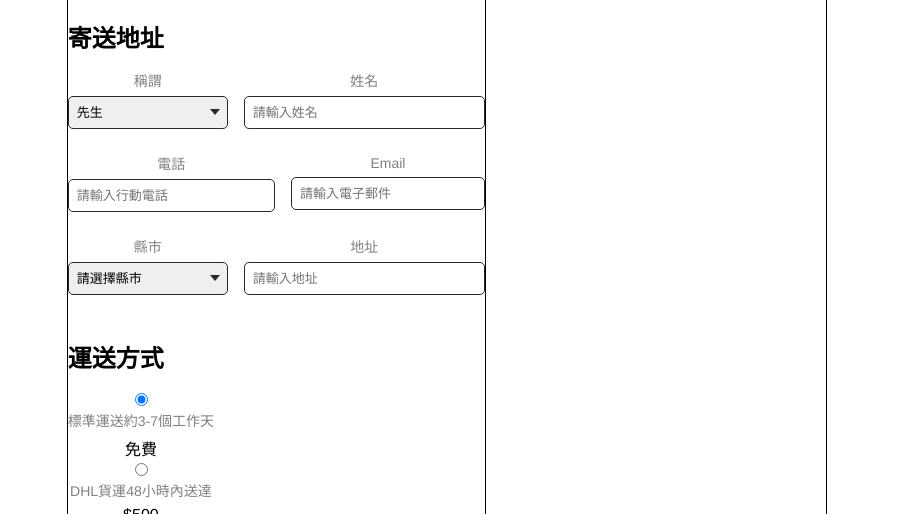
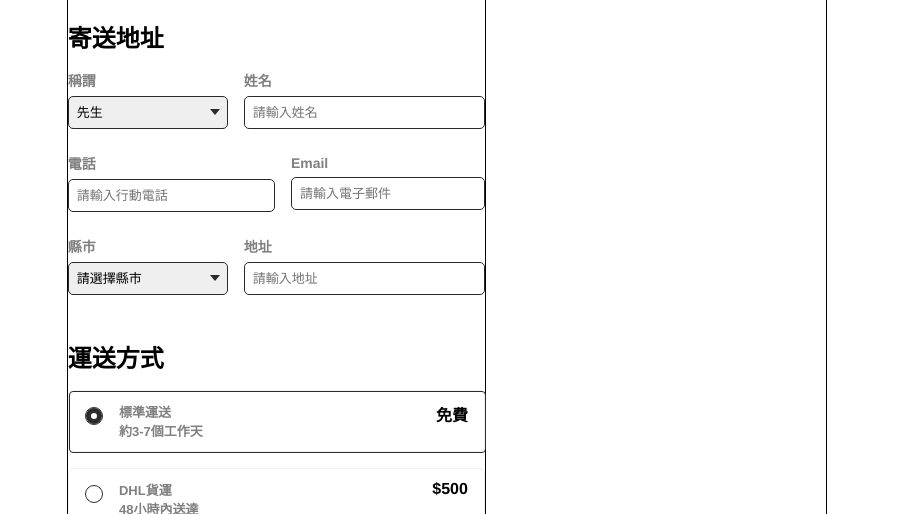
Before and after one commit to pooppicker/alpha-shop-vue, a Vue app: page /#/ in a window 1280 px wide. Shown: the part 286-800 px from the top of the page, without its empty margins (193-1114 px from the left). Built offline with nearby package versions, Linux system fonts and the light colour scheme.

Commit message:
feat: layout the checkoutdelivery.vue

```diff
--- a/src/components/Form.vue
+++ b/src/components/Form.vue
@@ -44,50 +44,6 @@ export default {
   flex-direction: column;
   align-items: space-between;
 }
-
-.main form .form-row input[type="radio"] {
-  margin-right: 1rem;
-  -webkit-appearance: none;
-  border-radius: 50%;
-}
-.main form .form-row input[type="radio"] ~ label {
-  display: inline-flex;
-  flex-direction: column;
-  vertical-align: middle;
-  margin: 0;
-  font-size: 13px;
-}
-.main form .form-row input[type="radio"]:checked {
-  box-shadow: inset 0 0 0 5px #2a2a2a;
-}
-.main form .form-row .deliver input[type="radio"]:checked::before {
-  content: "";
-  position: absolute;
-  top: 0;
-  left: 0;
-  width: 100%;
-  height: 100%;
-  border-radius: 4px;
-  border: 1px solid #2a2a2a;
-}
-
-.main form .form-row .main__form__delivery {
-  width: 100%;
-  display: flex;
-  flex-direction: column;
-}
-.main form .form-row .main__form__delivery .deliver {
-  position: relative;
-  flex-grow: 1;
-  border: 1px solid #f0f0f5;
-  margin-bottom: 1rem;
-  padding: 0.7rem;
-  border-radius: 5px;
-}
-.main form .form-row .main__form__delivery .deliver .deliver-price {
-  position: absolute;
-  right: 1rem;
-}
 .main form .form-row .main__form__payment {
   width: 100%;
 }
--- a/src/components/steps/CheckOutDelivery.vue
+++ b/src/components/steps/CheckOutDelivery.vue
@@ -1,5 +1,5 @@
 <template>
-  <div class="part d-none">
+  <div class="part">
     <h2 class="form__title">運送方式</h2>
     <div class="form-row">
       <div class="main__form__delivery">
@@ -29,3 +29,51 @@
     </div>
   </div>
 </template>
+
+<style>
+input[type="radio"] {
+  margin-right: 1rem;
+  -webkit-appearance: none;
+  border-radius: 50%;
+}
+input[type="radio"] ~ label {
+  display: inline-flex;
+  flex-direction: column;
+  vertical-align: middle;
+  margin: 0;
+  font-size: 13px;
+}
+input[type="radio"]:checked {
+  box-shadow: inset 0 0 0 5px #2a2a2a;
+}
+.deliver input[type="radio"]:checked::before {
+  content: "";
+  position: absolute;
+  top: 0;
+  left: 0;
+  width: 100%;
+  height: 100%;
+  border-radius: 4px;
+  border: 1px solid #2a2a2a;
+}
+
+.main__form__delivery {
+  width: 100%;
+  display: flex;
+  flex-direction: column;
+  text-align: left;
+}
+.main__form__delivery .deliver {
+  position: relative;
+  flex-grow: 1;
+  border: 1px solid #f0f0f5;
+  margin-bottom: 1rem;
+  padding: 0.7rem;
+  border-radius: 5px;
+}
+.main__form__delivery .deliver .deliver-price {
+  position: absolute;
+  font-weight: bold;
+  right: 1rem;
+}
+</style>
--- a/src/components/steps/CheckOutInformation.vue
+++ b/src/components/steps/CheckOutInformation.vue
@@ -106,6 +106,8 @@ label {
   display: block;
   margin-bottom: 6px;
   font-size: 14px;
+  text-align: left;
+  font-weight: bold;
   color: #808080;
 }
 input {
```
